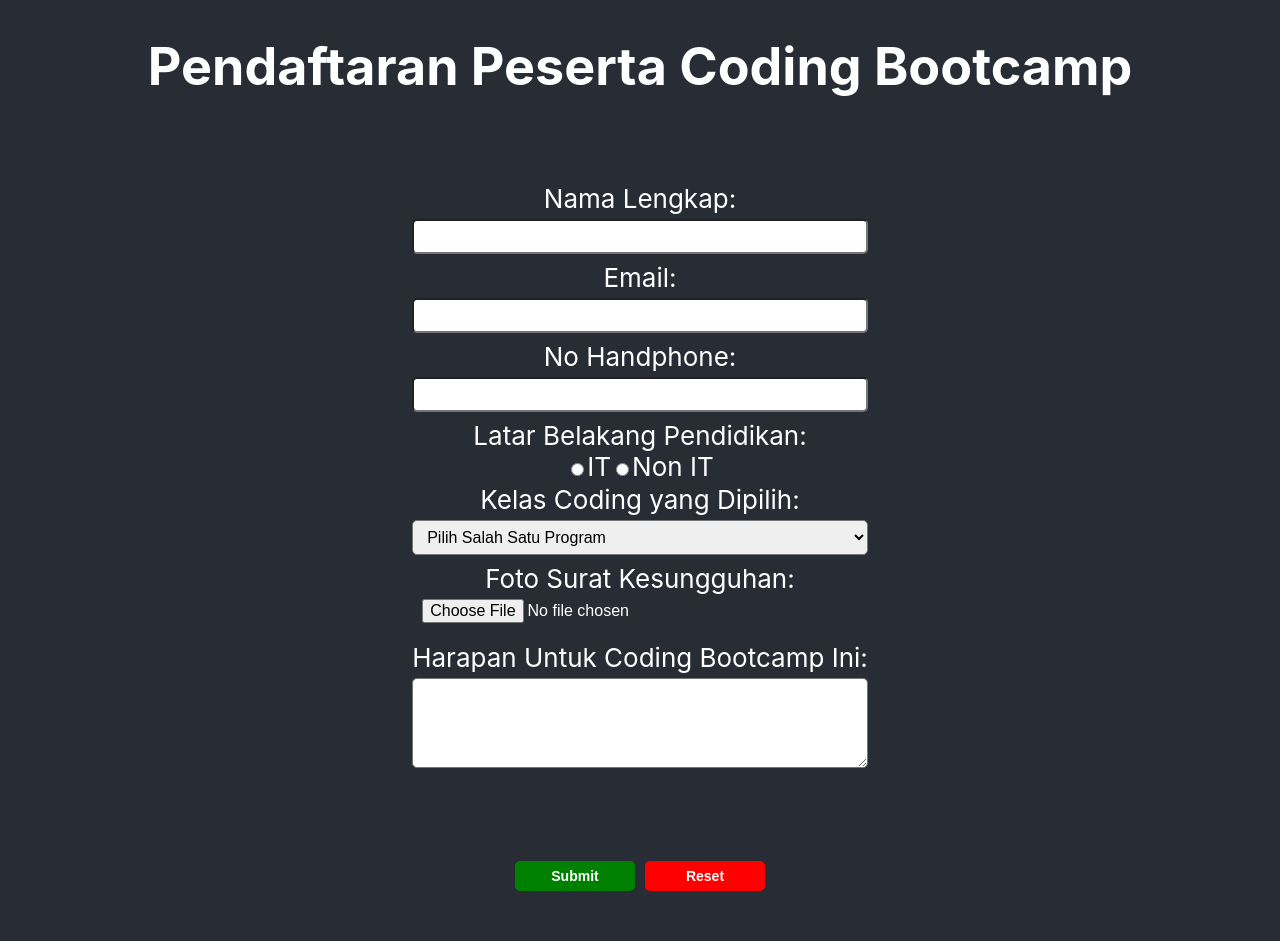
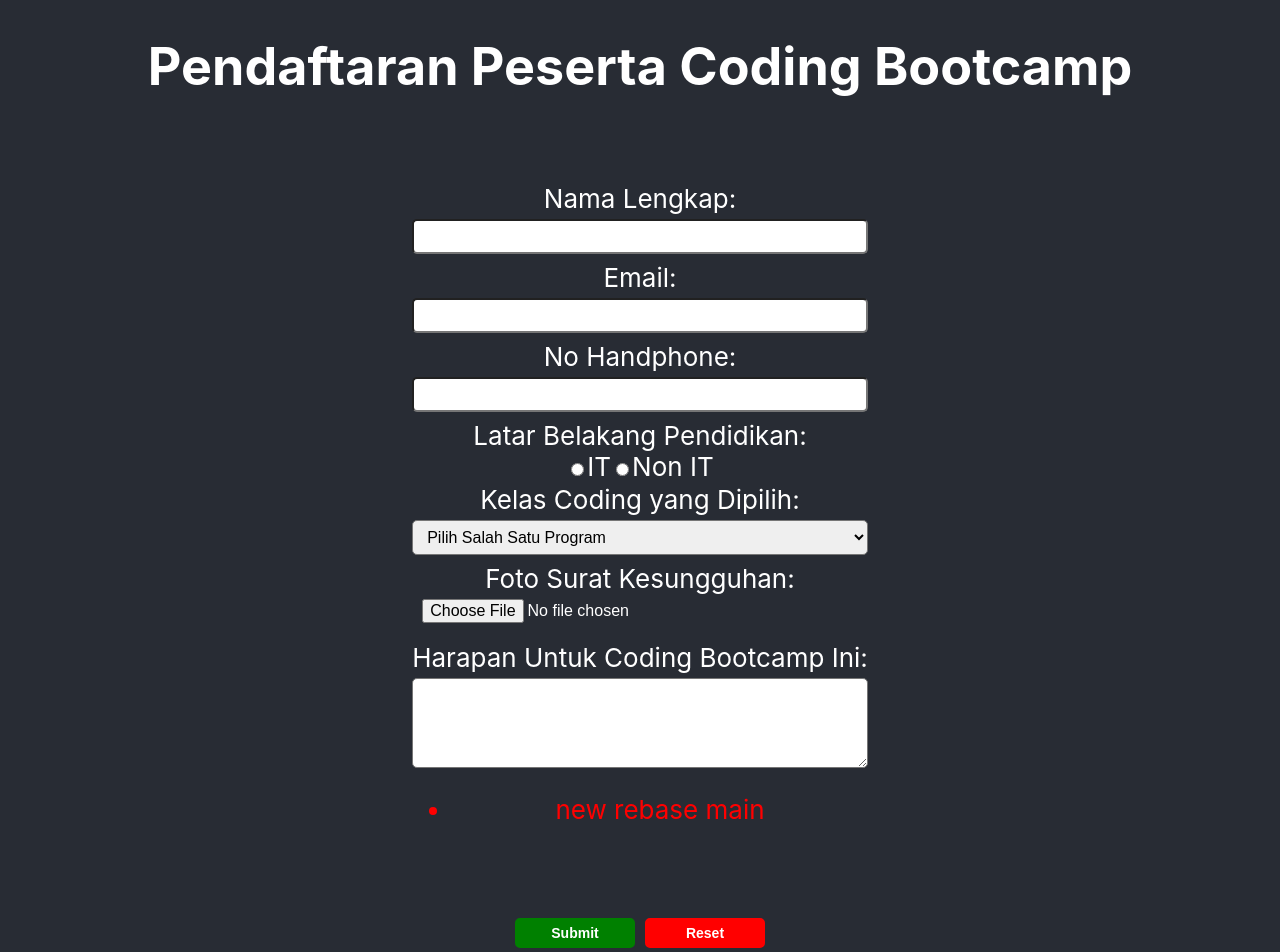
Before and after one commit to Diopranata01/React_UnitTesting, a React (Create React App) app in the folder unit-testing/: page / in a window 1280 px wide. Shown: the top 952 px of the page. Built offline with nearby package versions, Linux system fonts and the light colour scheme.

Commit message:
commit new changes in main

```diff
--- a/unit-testing/src/FormCoding.jsx
+++ b/unit-testing/src/FormCoding.jsx
@@ -15,7 +15,7 @@ export default function NameForm() {
     nama: "",
     email: "",
     noHandphone: "",
-    noHp: '',
+    noHp: 'new rebase main',
   }
   const suratKesungguhan = useRef('')
   const [data, setData] = useState(baseData);
```
